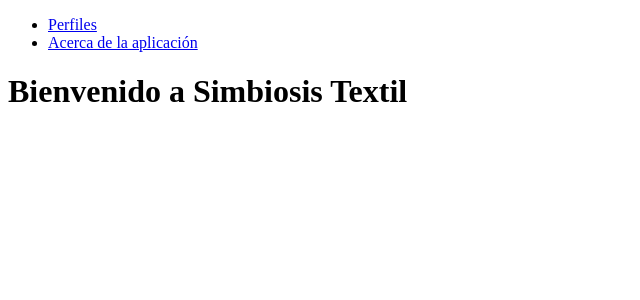
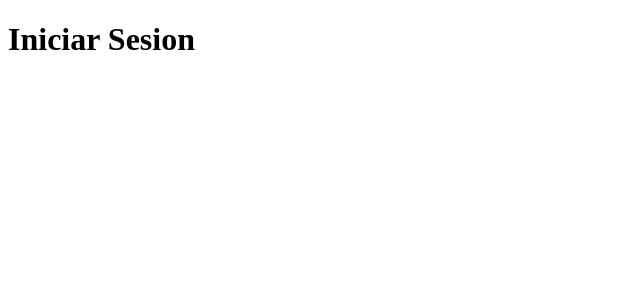
Before and after one commit to MilaMesa/simbiosis-view, a React (Create React App) app: page / in a window 1280 px wide. Shown: the top 300 px of the page, without its empty margins (0-640 px from the left). Built offline with nearby package versions, Linux system fonts and the light colour scheme.

Commit message:
camila
se crea login donde se valida si se ah inicado o no seccion

```diff
--- a/src/Components/App.js
+++ b/src/Components/App.js
@@ -1,10 +1,36 @@
 import React from "react";
 import Main from "./Main";
 import Header from "./Header";
-const App = () => (
-  <div>
-    <Header />
-    <Main />
-  </div>
-);
+import Login from '../Components/Login/Login';
+
+class App extends React.Component {
+  constructor() {
+    super();
+    this.state = {
+      logged: false,
+    }
+  }
+
+  handleLogged() {
+    this.setState({
+      ...this.state,
+      logged: !this.state.logged,
+    });
+  }
+
+  render() {
+    if (this.state.logged) {
+      return (
+        <div>
+          <Header onUnLogged={() => this.handleLogged()} />
+          <Main />
+        </div>
+      );
+    } else {
+      return (
+        <Login onLogged={() => this.handleLogged()} />
+      );
+    }
+  }
+};
 export default App;
--- a/src/Components/Header.js
+++ b/src/Components/Header.js
@@ -1,13 +1,14 @@
 import React from "react";
 import { Link } from "react-router-dom";
 
-const Header = () => (
+const Header = (props) => (
   <div>
     <nav>
       <ul>
         <li><Link to="/perfiles">Perfiles</Link></li>
         <li><Link to="/about">Acerca de la aplicación</Link></li>
       </ul>
+      <button onClick={() => props.onUnLogged()} >Cerrar sesion</button>
     </nav>
   </div>
 );
--- /dev/null
+++ b/src/Components/Login/Iniciar.js
@@ -0,0 +1,9 @@
+import React from 'react';
+
+const Iniciar = () => (
+    <div>
+        <h1>Iniciar Sesion</h1>
+    </div>
+);
+
+export default Iniciar;
--- /dev/null
+++ b/src/Components/Login/Login.js
@@ -0,0 +1,17 @@
+import React from 'react';
+import { Switch, Route } from 'react-router-dom';
+import CrearCuenta from '../Register/CrearCuenta';
+import NotFound from '../NotFound';
+import Iniciar from './Iniciar';
+
+const Login = (props) => (
+    <div>
+        <Switch>
+            <Route exact path="/" component={Iniciar} />
+            <Route path="/registrate" component={CrearCuenta} />
+            <Route component={NotFound} />
+        </Switch>
+    </div>
+);
+
+export default Login;
--- a/src/Components/Main.js
+++ b/src/Components/Main.js
@@ -11,7 +11,7 @@ const Main = () => (
       <Route exact path="/" component={Home} />
       <Route path="/perfiles" component={Perfiles} />
       <Route path="/about" component={About} />
-      <Route path="*" component={NotFound} />
+      <Route component={NotFound} />
     </Switch>
   </div>
 );
--- /dev/null
+++ b/src/Components/Register/CrearCuenta.js
@@ -0,0 +1,7 @@
+import React from 'react';
+
+const CrearCuenta = () => (
+ <h1>Crear Cuenta</h1>
+);
+
+export default CrearCuenta;
```
